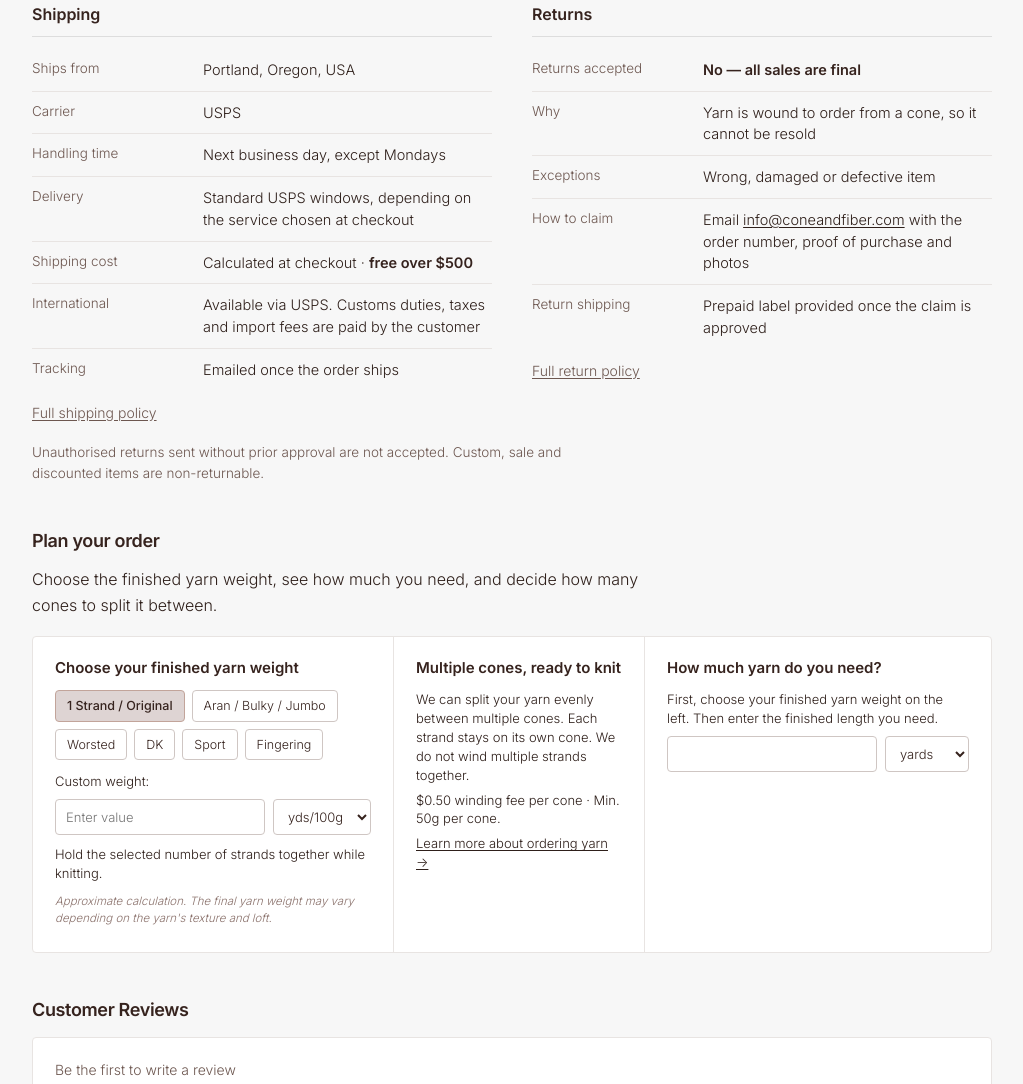
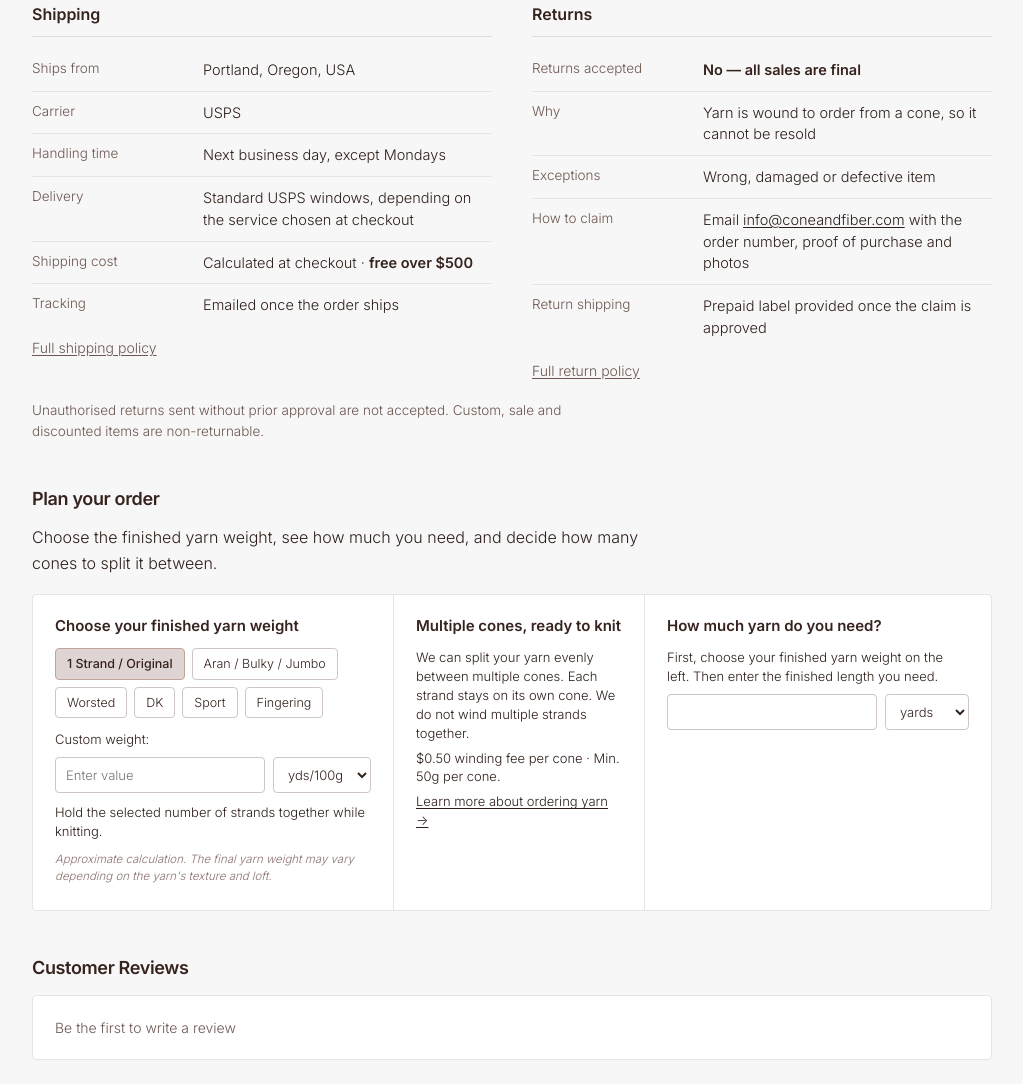
Before and after one commit to aramshakh/product-card-mockup, a plain HTML site: page index.html in a window 1280 px wide. Shown: the part 3800-4884 px from the top of the page, without its empty margins (128-1151 px from the left). Drawn offline with Linux system fonts and the light colour scheme.

Commit message:
Drop the international shipping row

```diff
--- a/index.html
+++ b/index.html
@@ -599,7 +599,6 @@ footer{background:var(--pink);margin-top:56px;padding:34px 0 24px}
           <div><dt>Handling time</dt><dd>Next business day, except Mondays</dd></div>
           <div><dt>Delivery</dt><dd>Standard USPS windows, depending on the service chosen at checkout</dd></div>
           <div><dt>Shipping cost</dt><dd>Calculated at checkout · <b>free over $500</b></dd></div>
-          <div><dt>International</dt><dd>Available via USPS. Customs duties, taxes and import fees are paid by the customer</dd></div>
           <div><dt>Tracking</dt><dd>Emailed once the order ships</dd></div>
         </dl>
         <p class="sr-note"><a href="/policies/shipping-policy">Full shipping policy</a></p>
```
Also changed, not shown: src/template.html (+0 -1 lines).
